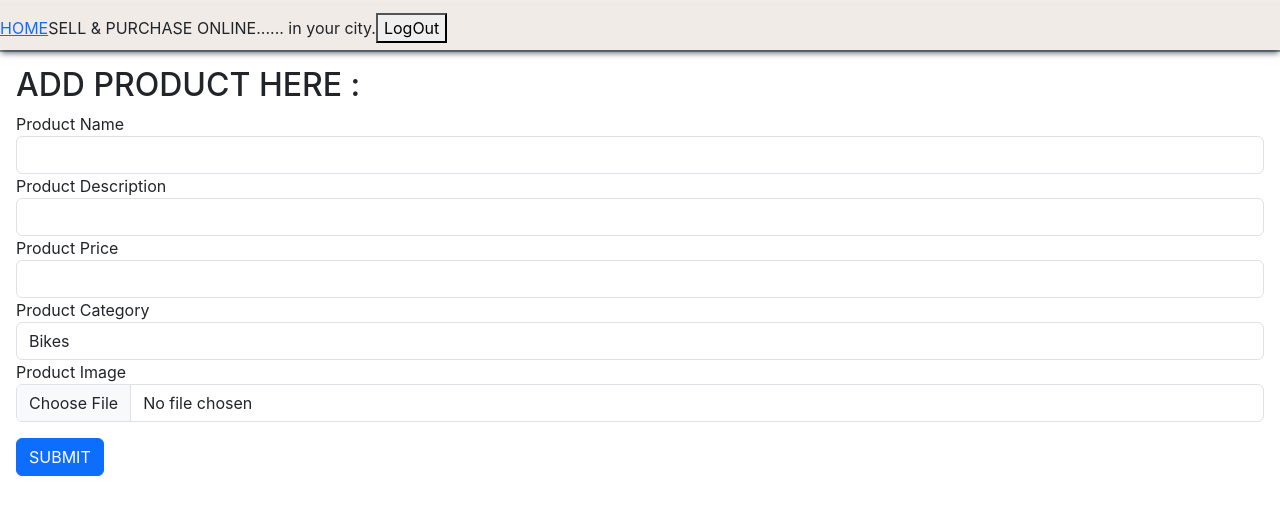
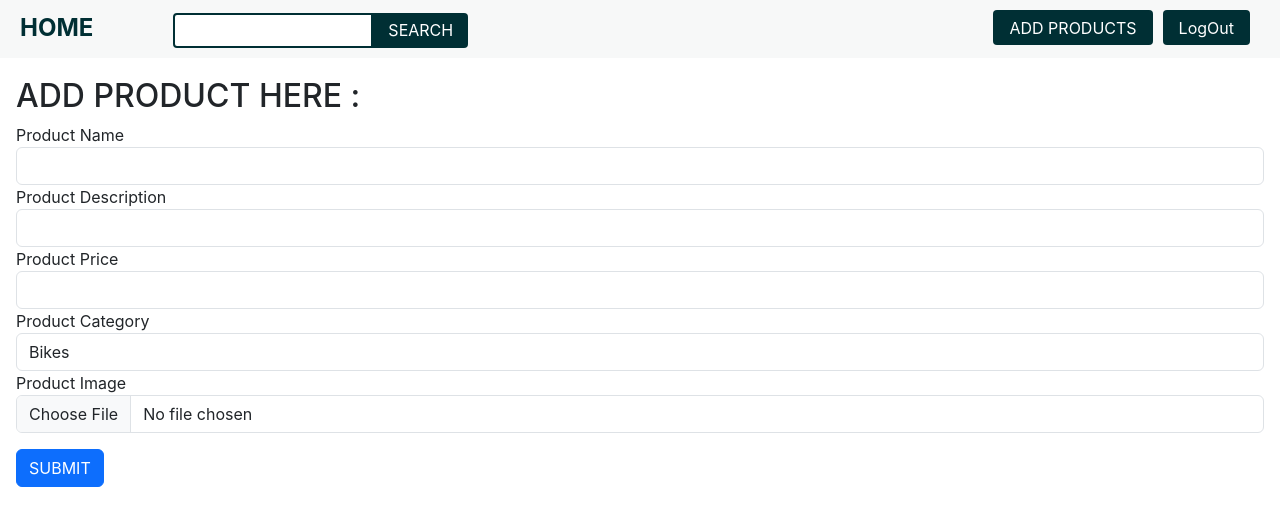
Before and after one commit to RavikantBedi/College-OLX, a React (Create React App) app in the folder react-app/: page /add-product in a window 1280 px wide. Shown: the top 526 px of the page. Built offline with nearby package versions, Linux system fonts and the light colour scheme; sample sign-in values are in the browser's storage.

Commit message:
New Update

```diff
--- a/react-app/package.json
+++ b/react-app/package.json
@@ -7,6 +7,7 @@
     "cra-template": "1.2.0",
     "react": "^19.0.0",
     "react-dom": "^19.0.0",
+    "react-icons": "^5.4.0",
     "react-router-dom": "^7.0.2",
     "react-scripts": "5.0.1",
     "web-vitals": "^4.2.4"
--- /dev/null
+++ b/react-app/src/components/CategoriesL.js
@@ -0,0 +1,4 @@
+
+let Categories = ['Bikes', 'Mobiles', 'Cloth', 'Plots', 'Sale', 'Rent', 'To Let', 'Laptops', 'Electronics']
+
+export default Categories;
--- /dev/null
+++ b/react-app/src/components/Categoriess.jsx
@@ -0,0 +1,23 @@
+import React from 'react'
+import './Header.css'
+import {Link, useNavigate} from 'react-router-dom';
+import Categories    from './CategoriesL';
+
+function Categoriess(props) {
+
+
+  return (
+    <div className="cat-container">
+        <span className="pr-3">All Categories</span>
+          {
+            Categories && Categories.length>0 &&
+            Categories.map((item,index)=>{
+              return(
+                <span onClick={()=>props.handleCategory && props.handleCategory(item) } key={index}className="category">{item}</span>
+              )
+            })}
+    </div>
+  )
+}
+
+export default Categoriess
--- a/react-app/src/components/Header.css
+++ b/react-app/src/components/Header.css
@@ -1,9 +1,56 @@
-.header{
-    background-color:rgb(240, 235, 230);
-    height: 50px;
-    box-shadow: rgba(6, 24, 44, 0.4) 0px 0px 0px 2px, rgba(6, 24, 44, 0.65) 0px 4px 6px -1px, rgba(255, 255, 255, 0.08) 0px 1px 0px inset;
+.header {}
+
+.header-container {
+    padding: 10px 20px;
+    background-color: #002f3408;
+    border-bottom: 3px solid #fff;
+    box-shadow: 0 1px 4px 0 rgba(50, 50, 93, 0.25) 0px 2px 5px -1px , rgba(0,0,0,0.3) 0px 1px 3px -1px ;
 }
-.mt-3{
+
+.cat-container {
+    box-shadow: 0 1px 4px 0 rgba(0, 0, 0, .1);
+    padding: 8px 20px;
+
+}
+
+.mt-3 {
     display: inline-block;
     margin-top: 10px;
 }
+
+.search {
+    margin-left: 80px;
+    outline: none;
+    padding-left: 10px;
+    width: 200px;
+    height: 35px;
+    border: 2px solid #002f34;
+    border-radius: 4px 0px 0px 4px;
+}
+
+.search-btn {
+    height: 35px;
+    background-color: #002f34;
+    color: #fff;
+    border-radius: 0px 4px 4px 0px;
+    outline: none;
+    border: none;
+    padding: 0px 15px;
+}
+
+.logout-btn {
+    height: 35px;
+    background-color: #002f34;
+    color: #fff;
+    border-radius: 4px;
+    outline: none;
+    border: none;
+    padding: 1px 16px;
+    margin-right: 10px;
+}
+
+.category {
+    color: rgba(0, 47, 52, 1);
+    padding: 7px;
+    cursor: pointer;
+}
--- a/react-app/src/components/Header.jsx
+++ b/react-app/src/components/Header.jsx
@@ -1,8 +1,9 @@
 import React from 'react'
 import './Header.css'
+import './Home.css';
 import {Link, useNavigate} from 'react-router-dom';
 
-function Header() {
+function Header(props) {
   const navigate=useNavigate();
 
   const handleLogout=()=>{
@@ -11,19 +12,23 @@ function Header() {
   }
 
   return (
-    <div>
+    <div className=" header-container d-flex justify-content-between">
         <div className='header'>
 
-        <Link to="/" >HOME</Link>
-          <span className='mt-3'>SELL & PURCHASE ONLINE...... in your city.</span>
-
-        { !localStorage.getItem('token')?
-           <Link to="/Loginn" >LOGIN</Link>:
-           <button onClick={handleLogout}>LogOut</button>
-        }
+        <Link className="links" to="/" >HOME</Link>
+        <input className="search" type="text" value={props && props.search}
+        onChange={(e)=>props.handlesearch && props.handlesearch(e.target.value)}
+        />
+        <button className="search-btn" onClick={()=>props.handleClick && props.handleClick()}> SEARCH</button>
 
         </div>
+      <div>
 
+      {!!localStorage.getItem('token') && <Link to="/add-product"><button className="logout-btn" >ADD PRODUCTS</button></Link>}
+      {!localStorage.getItem('token')?
+           <Link to="/Loginn" >LOGIN</Link>:
+           <button className="logout-btn" onClick={handleLogout}>LogOut</button>}
+      </div>
     </div>
   )
 }
--- /dev/null
+++ b/react-app/src/components/Home.css
@@ -0,0 +1,46 @@
+.icons {
+    font-size: 32px;
+    height: 32px;
+    width: 32px;
+    color: #ddd;
+    cursor: pointer;
+}
+
+.icons:hover {
+    color: red;
+}
+
+.icon-con {
+    position: absolute;
+    top: 0;
+    right: 0;
+    border-radius: 50%;
+    padding: 7px;
+    background-color: #fff;
+    margin: 7px;
+}
+
+.links {
+    text-decoration: none;
+    font-size: 24px;
+    color: #002f34;
+    font-weight: bold;
+}
+
+.price-text {
+    color: #002f34;
+
+}
+
+.clear-btn {
+    height: 24px;
+    background-color: #002f34;
+    color: #fff;
+    border-radius: 4px;
+    font-size: 12px;
+    outline: none;
+    border: none;
+    padding: 0px 15px;
+    margin-top: 10px;
+    margin-left: 10px;
+}
--- a/react-app/src/components/Homee.jsx
+++ b/react-app/src/components/Homee.jsx
@@ -2,9 +2,15 @@ import React, { useEffect, useState } from 'react'
 import Header from './Header'
 import axios from 'axios';
 import { useNavigate,Link } from 'react-router-dom';
+import Categoriess from './Categoriess';
+import { FaHeart } from "react-icons/fa";
+import './Home.css';
 function Homee() {
   const navigate=useNavigate();
-  const [products,setproducts]=useState([])
+  const [products,setproducts]=useState([]);
+  const [cproducts,setcproducts]=useState([]);
+  const [search,setsearch]=useState('');
+
   // useEffect(()=>{
   //   if(!localStorage.getItem('token')){
   //     navigate('/Loginn')
@@ -22,19 +28,48 @@ function Homee() {
     })
     .catch((err) => {
         alert('Server Err.')
-        console.error("Error Details: ", err);
+        // console.error("Error Details: ", err);
     })
   },[])
+
+  const handlesearch=(value)=>{
+        setsearch(value);
+  }
+
+  const handleClick=()=>{
+    let filteredProduct=products.filter((item)=>{
+      if(item.pname.toLowerCase().includes(search.toLowerCase()) ||
+      item.pdesc.toLowerCase().includes(search.toLowerCase()) ||
+      item.category.toLowerCase().includes(search.toLowerCase())){
+        return item;
+      }
+    })
+    setcproducts(filteredProduct)
+}
+
+const handleCategory=(value)=>{
+  let filteredProduct=products.filter((item,index)=>{
+    if(item.category == value){
+      return item;
+    }
+  })
+  setcproducts(filteredProduct)
+}
+
+
   return (
     <div>
-      <Header/>
-      {!!localStorage.getItem('token') && <Link to="/add-product">ADD PRODUCTS</Link>}
+      <Header search={search} handlesearch={handlesearch} handleClick={handleClick}/>
+      <Categoriess handleCategory={handleCategory}/>
+      <h5>SEARCH RESULTS </h5>
       <div className="d-flex justify-content-center flex-wrap">
-      {
-        products && products.length>0 &&
-        products.map((item,index)=>{
+      {cproducts && products.length>0 &&
+        cproducts.map((item,index)=>{
           return (
-            <div className="card m-3">
+            <div key={item._id} className="card m-3">
+              <div className="icon-con">
+              <FaHeart className="icons"/>
+              </div>
               <img width="300px" height="200px"src={'http://localhost:3000/'+item.pimage}/>
               <p className="m-2"> {item.pname} | {item.category}</p>
               <h3 className="m-2 text-danger"> {item.price}</h3>
@@ -44,9 +79,31 @@ function Homee() {
           )
         })
       }
+
+<h5>ALL Results</h5>
+
+      </div>
+      <div className="d-flex justify-content-center flex-wrap">
+      {
+        products && products.length>0 &&
+        products.map((item,index)=>{
+          return (
+            <div key={item._id} className="card m-3">
+                   <div className="icon-con">
+              <FaHeart className="icons"/>
+              </div>
+              <img width="300px" height="200px"src={'http://localhost:3000/'+item.pimage}/>
+              <p className="m-2"> {item.pname} | {item.category}</p>
+              <h3 className="m-2 text-danger"> {item.price}</h3>
+              <p className="m-2 text-success"> {item.pdesc}</p>
+
+              </div>
+          )
+        })}
       </div>
     </div>
   )
 }
 
+
 export default Homee
--- a/react-app/src/components/Loginn.jsx
+++ b/react-app/src/components/Loginn.jsx
@@ -13,7 +13,6 @@ function Loginn() {
     const data={username,password}
     axios.post(url,data)
     .then((res)=>{
-      console.log(res.data)
       if(res.data.message){
         alert(res.data.message);
         if(res.data.token){
@@ -24,7 +23,6 @@ function Loginn() {
       }
     })
     .catch((err)=>{
-      console.log(err)
       alert('SERVER ERR')
     })
   }
--- a/react-app/src/components/Signup.jsx
+++ b/react-app/src/components/Signup.jsx
@@ -8,7 +8,6 @@ function Signup() {
   const[password,setpassword]=useState('');
 
   const handleApi=()=>{
-    console.log({username,password})
     const url='http://localhost:3000/signup';
     const data={username,password}
     axios.post(url,data)
@@ -19,7 +18,6 @@ function Signup() {
       }
     })
     .catch((err)=>{
-      console.log(err)
       alert('SERVER ERR')
     })
   }
```
Also changed, not shown: react-app/src/components/AddProduct.jsx (+6 -80 lines), react-app/src/App.css (line endings or trailing spaces), 6 other files (tests, documents, lock files or other folders).
